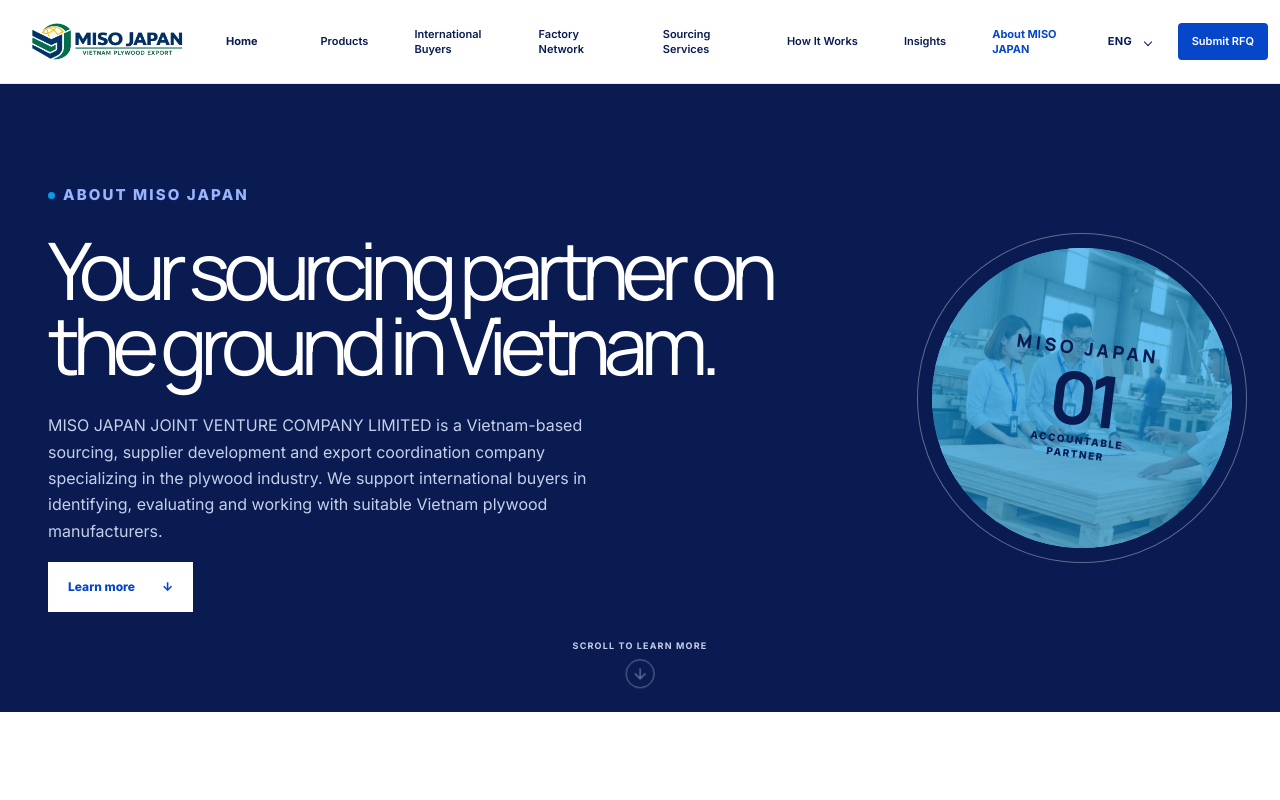
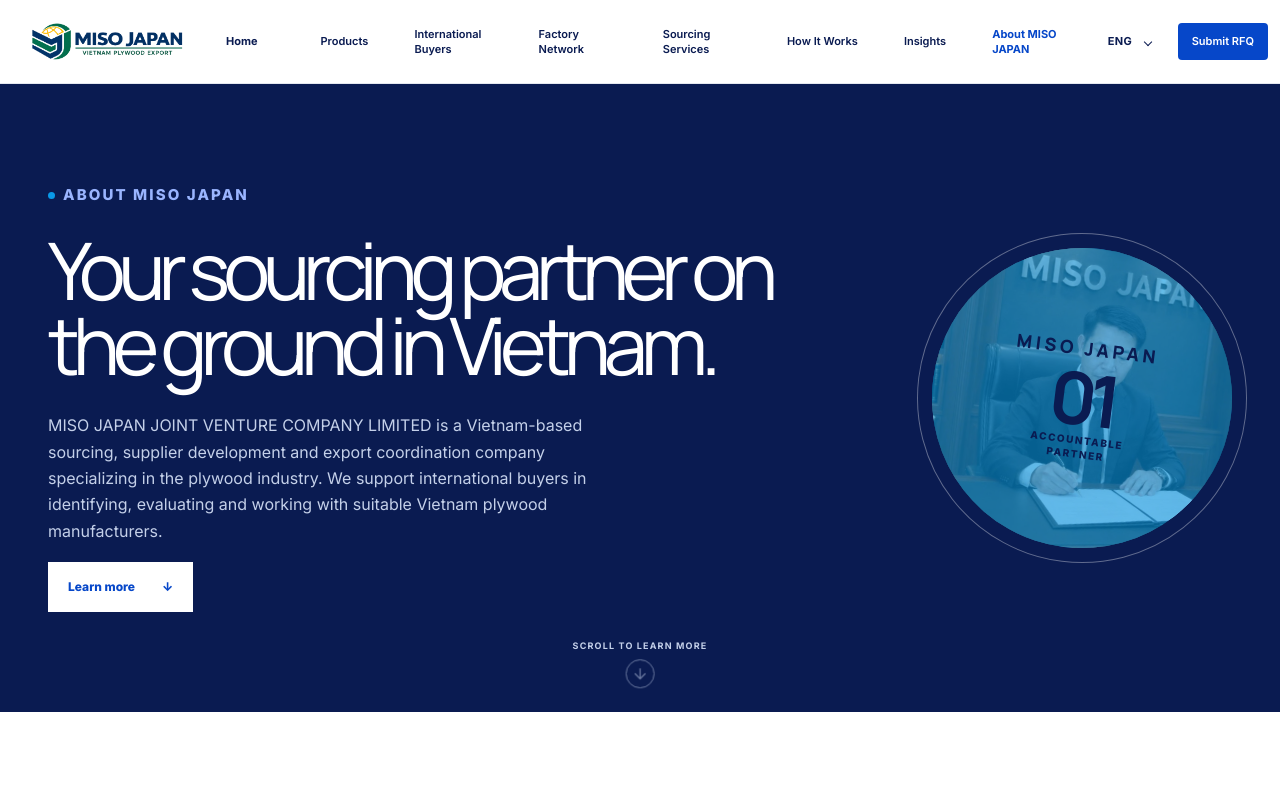
Before and after one commit to themanhhhh/minsen, a Next.js app: page /about in a window 1280 px wide. Shown: the top 800 px of the page. Built offline with nearby package versions, Linux system fonts and the light colour scheme.

Commit message:
feat: update CompanyAbout component image source and alt text for improved accessibility

```diff
--- a/src/components/CompanyAbout.tsx
+++ b/src/components/CompanyAbout.tsx
@@ -24,10 +24,11 @@
           </div>
           <div className="about-hero-mark" aria-hidden="true">
             <Image
-              src="/images/team/minsen-sourcing-team.jpg"
-              alt=""
+              src="/images/ceo.jfif"
+              alt={`${content.ceoProfile.name}, ${content.ceoProfile.role}`}
               fill
               sizes="300px"
+              unoptimized
             />
             <span>MISO JAPAN</span>
             <strong>01</strong>
```
Also changed, not shown: src/app/globals.css.
